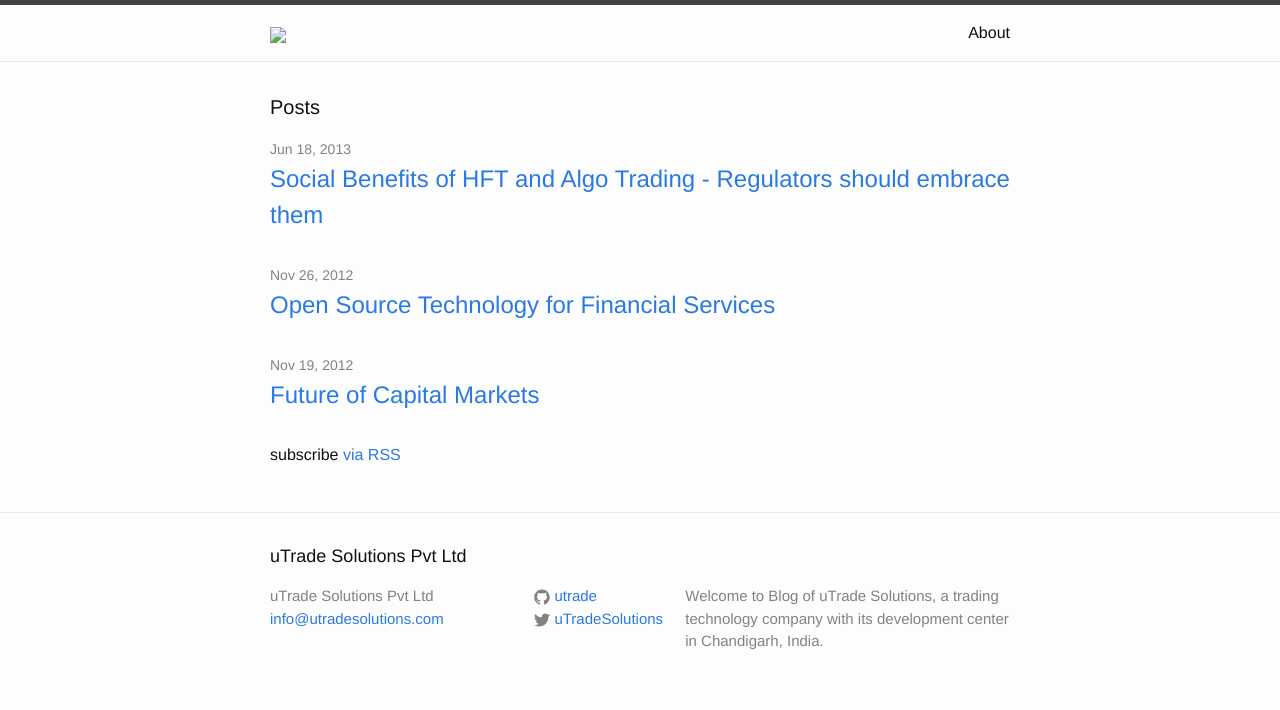
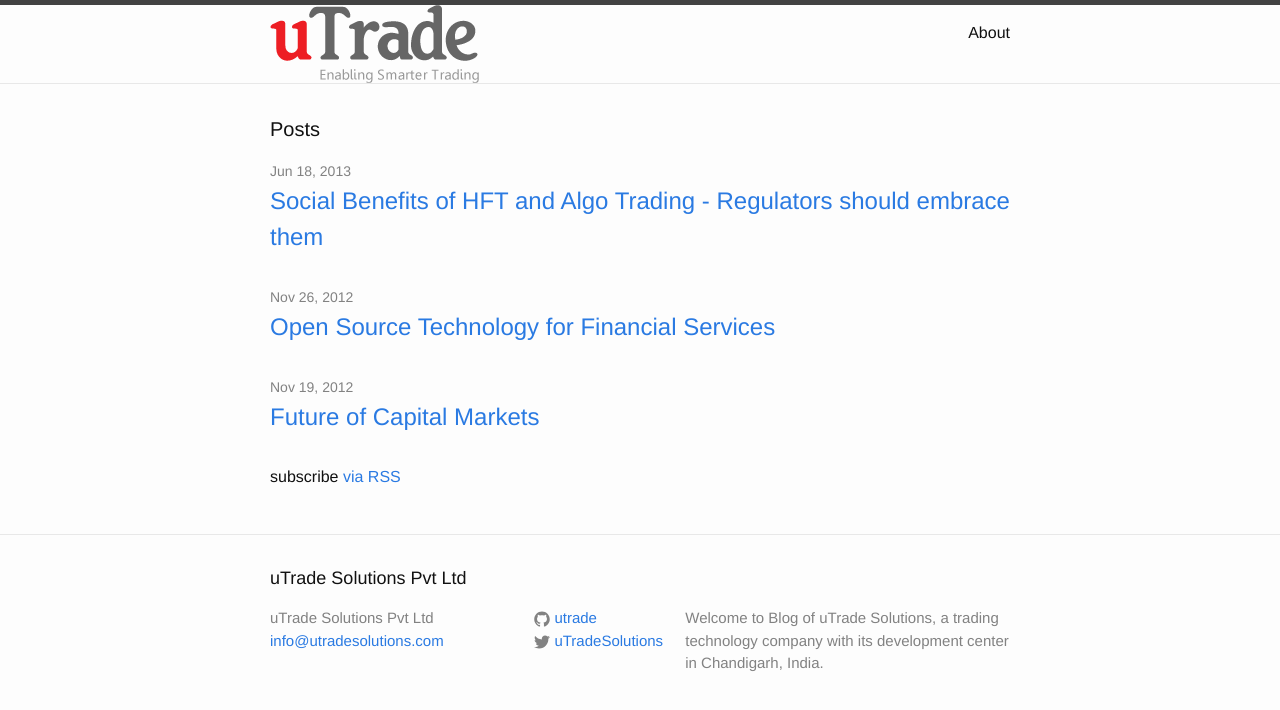
Before and after one commit to utrade/blog, a Jekyll site: the page built from index.html, in a window 1280 px wide. Shown: the top 710 px of the page. Built offline with Jekyll 4.4.1, drawn with Linux system fonts in a browser that asks for light colours.

Commit message:
removed references to engg-blog

```diff
--- a/_config.yml
+++ b/_config.yml
@@ -4,7 +4,7 @@ email: info@utradesolutions.com
 description: > # this means to ignore newlines until "baseurl:"
   Welcome to Blog of uTrade Solutions, a trading technology
   company with its development center in Chandigarh, India.
-baseurl: "/blog" # the subpath of your site, e.g. /blog/
+# baseurl: "/blog" # the subpath of your site, e.g. /blog/
 url: "http://utrade.github.io/" # the base hostname & protocol for your site
 twitter_username: uTradeSolutions
 github_username:  utrade
--- a/_includes/header.html
+++ b/_includes/header.html
@@ -3,7 +3,7 @@
   <div class="wrapper">
 
     <!-- <a class="site-title" href="{{ site.baseurl }}/">{{ site.title }}</a> -->
-    <a class="site-title" href="{{ site.baseurl }}/"><img src="/engg-blog/css/logo.png"></img></a>
+    <a class="site-title" href="{{ site.baseurl }}/"><img src="/css/logo.png"></img></a>
 
     <nav class="site-nav">
       <a href="#" class="menu-icon">
```
